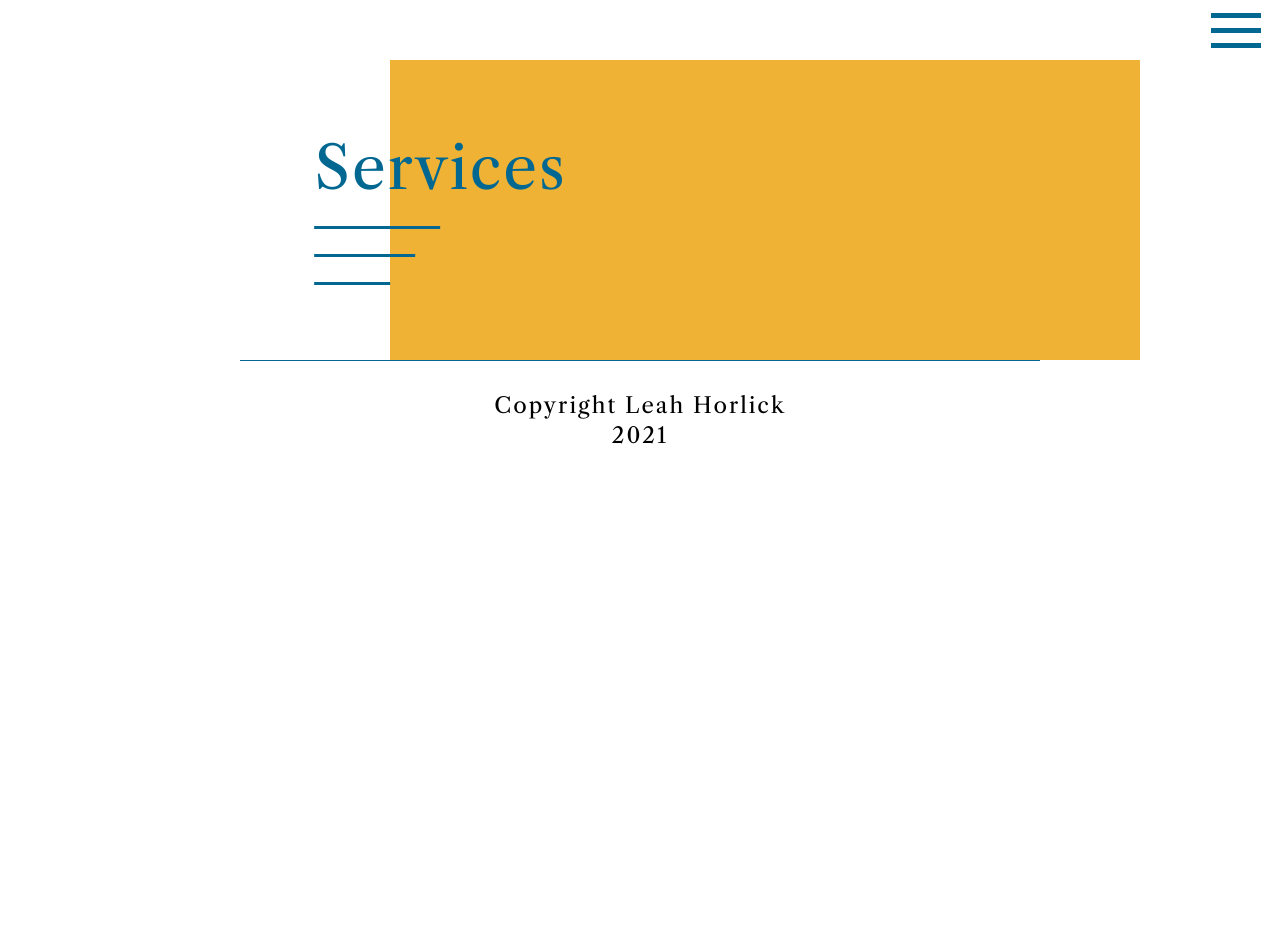
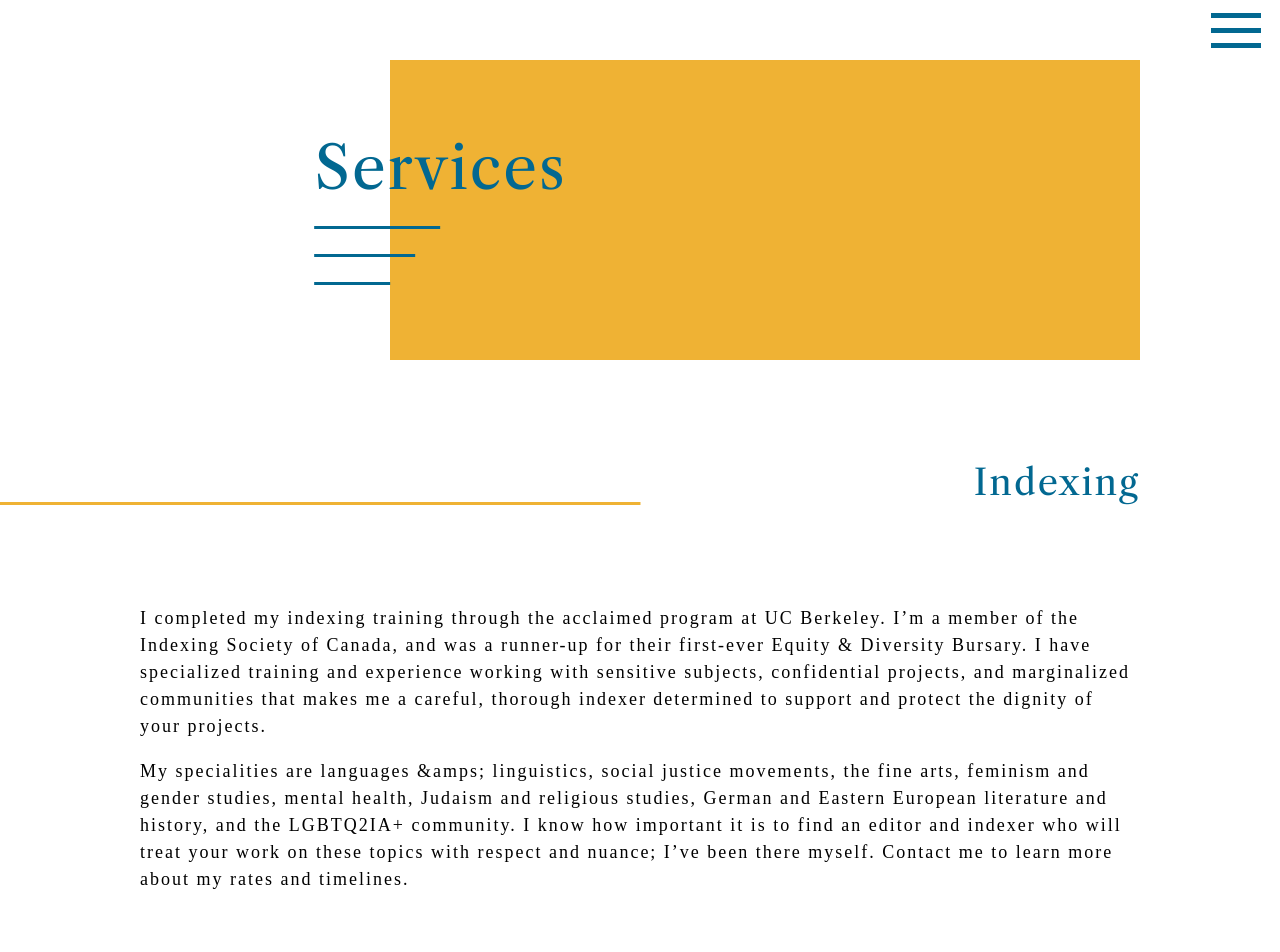
Before and after one commit to eflegg/hearth-place-counselling, a Next.js app: page /services in a window 1280 px wide. Shown: the top 952 px of the page. Before the commit the page ends 800 px from the top, so only its background shows below. Built offline with nearby package versions, Linux system fonts and the light colour scheme; a web font is replaced by a local one.

Commit message:
start services page, make services title component, still need to be able to reverse it

```diff
--- /dev/null
+++ b/components/SingleService.js
@@ -0,0 +1,49 @@
+import { Spring, Transition, config } from "react-spring/renderprops.cjs";
+import { useState } from "react";
+
+import styled from "styled-components";
+import theme from "../components/Theme";
+import { Waypoint } from "react-waypoint";
+
+const ServiceContainer = styled.div`
+  .services-1__title {
+    width: 100%;
+    margin: 100px 0;
+    display: flex;
+    justify-content: space-between;
+    h2 {
+      width: 100%;
+      text-align: right;
+    }
+    .horiz-line {
+      border-bottom: 3px solid ${theme.colours.yellow};
+      width: 60%;
+      transform: translateX(-20%);
+    }
+  }
+`;
+
+export default function SingleService(props) {
+  return (
+    <ServiceContainer className="services-1">
+      <Waypoint onEnter={props.onEnter} onLeave={props.onLeave}>
+        <div className="services-1__title">
+          <Transition
+            config={config.slow}
+            items={props.items}
+            from={{ width: "0%" }}
+            enter={{ width: "100%" }}
+            leave={{ width: "0%" }}
+          >
+            {(indexLine) =>
+              indexLine &&
+              ((props) => <div className="horiz-line" style={props}></div>)
+            }
+          </Transition>
+
+          <h2>{props.serviceTitle}</h2>
+        </div>
+      </Waypoint>
+    </ServiceContainer>
+  );
+}
--- a/pages/services.js
+++ b/pages/services.js
@@ -1,13 +1,180 @@
 import Head from "next/head";
 import Link from "next/link";
+import { Spring, Transition, config } from "react-spring/renderprops.cjs";
+import { useState } from "react";
 import Layout from "../components/pageWrapper";
+import styled from "styled-components";
+import theme from "../components/Theme";
+import { Waypoint } from "react-waypoint";
+import Dots from "../components/Shapes/dots";
+import SingleService from "../components/SingleService";
+
+const ServicesContainer = styled.section`
+  .services-1__title {
+    width: 100%;
+    margin: 100px 0;
+    display: flex;
+    justify-content: space-between;
+    .horiz-line {
+      border-bottom: 3px solid ${theme.colours.yellow};
+      width: 60%;
+      transform: translateX(-40%);
+    }
+  }
+  .index-dots {
+    display: flex;
+    .single-dot {
+      margin-right: 8px;
+      margin-bottom: 0;
+    }
+  }
+`;
+
+const FAQ = styled.div`
+  .faq--title {
+    display: flex;
+    align-items: center;
+    margin: 75px 0 50px 15px;
+
+    p {
+      font-size: 24px;
+      font-weight: 400;
+    }
+  }
+  .faq--question {
+    font-family: "Libre Caslon Text";
+    font-style: italic;
+    font-size: 24px;
+    color: darkslategrey;
+    margin: 45px 0;
+  }
+`;
 
 export default function Services() {
+  const [indexLine, setIndexLine] = useState(false);
+
   return (
     <Layout pageTitle={"Services"}>
       <Head>
         <title>Horlick Editorial - Services</title>
       </Head>
+      <ServicesContainer>
+        <div className="services-1">
+          <Waypoint
+            onEnter={() => {
+              setIndexLine(true);
+              console.log("index line visible");
+            }}
+            onLeave={() => {
+              setIndexLine(false);
+              console.log("index line NOT visible");
+            }}
+          >
+            <div className="services-1__title">
+              <Transition
+                config={config.slow}
+                items={indexLine}
+                from={{ width: "0%" }}
+                enter={{ width: "100%" }}
+                leave={{ width: "0%" }}
+              >
+                {(indexLine) =>
+                  indexLine &&
+                  ((props) => <div className="horiz-line" style={props}></div>)
+                }
+              </Transition>
+
+              <h2>Indexing</h2>
+            </div>
+          </Waypoint>
+          <p>
+            I completed my indexing training through the acclaimed program at UC
+            Berkeley. I’m a member of the Indexing Society of Canada, and was a
+            runner-up for their first-ever Equity &amp; Diversity Bursary. I
+            have specialized training and experience working with sensitive
+            subjects, confidential projects, and marginalized communities that
+            makes me a careful, thorough indexer determined to support and
+            protect the dignity of your projects.{" "}
+          </p>
+          <p>
+            My specialities are languages &amps; linguistics, social justice
+            movements, the fine arts, feminism and gender studies, mental
+            health, Judaism and religious studies, German and Eastern European
+            literature and history, and the LGBTQ2IA+ community. I know how
+            important it is to find an editor and indexer who will treat your
+            work on these topics with respect and nuance; I’ve been there
+            myself. Contact me to learn more about my rates and timelines.
+          </p>
+
+          {/* here you'll need to map over the collection of faqs from the database */}
+
+          <FAQ>
+            <div className="faq--title">
+              <Dots className="index-dots" />
+              <p>Index FAQ</p>
+            </div>
+            <h4 className="faq--question">
+              So, the index at the back of a book isn’t generated by a computer
+              program?{" "}
+            </h4>
+            <p className="faq--answer">
+              Indexes are created by trained, human professionals. As an
+              indexer, my job is to help your readers, students, and colleagues
+              navigate your text with ease and find your key terms and arguments
+              quickly. A bad index can confuse your readers and obscure your
+              message, which you really don’t want in an #OwnVoices memoir or as
+              part of your application for tenure. When you hire me, you’ve got
+              my lived experience and technical training on your side to protect
+              your projects.{" "}
+            </p>
+            <h4 className="faq--question">
+              But I’m the author—can’t I create my book’s index myself?
+            </h4>
+            <p className="faq--answer">
+              Indexes are completed on extremely tight deadlines, often as the
+              very last piece of the production process before a book goes to
+              print. Page numbers are changing, deadlines are shifting, and
+              you’ll be exhausted. (Trust me—I’ve published three books of my
+              own.) You know your book better than anyone else—but at this point
+              you’ve spent so much time with it that you’ll likely miss key
+              terms and ideas. I’ve got a fresh set of eyes, professional
+              training, and a specialized software that keeps me fast and
+              accurate, giving you and your readers the best possible guide to
+              your incredible achievement. Let me handle this part of the
+              process and make life easier for you and your publisher, so you
+              can both focus on celebrating and promoting your book.
+            </p>
+
+            <h4 className="faq--question">
+              But I’m a publisher—can’t I ask just the author to complete the
+              index?{" "}
+            </h4>
+            <p className="faq--answer">
+              You’ve already worked hard to create a seamless, dignified, and
+              low-barrier process for your authors, especially those who face
+              systemic hurdles to success in CanLit and academic institutions.
+              Hiring a professional indexer is also a part of this process.
+              Preserve your relationships by hiring a trained indexer, rather
+              than asking your authors (emerging or established) to take on this
+              additional, and very technical, labour. Contact me instead to
+              adhere to best practices – and get your proofs to the printer on
+              time.
+            </p>
+          </FAQ>
+        </div>
+        <SingleService
+          onEnter={() => {
+            setIndexLine(true);
+            console.log("index line visible");
+          }}
+          onLeave={() => {
+            setIndexLine(false);
+            console.log("index line NOT visible");
+          }}
+          items={indexLine}
+          serviceTitle={"Manuscript Consultation"}
+        />
+      </ServicesContainer>
     </Layout>
   );
 }
```
